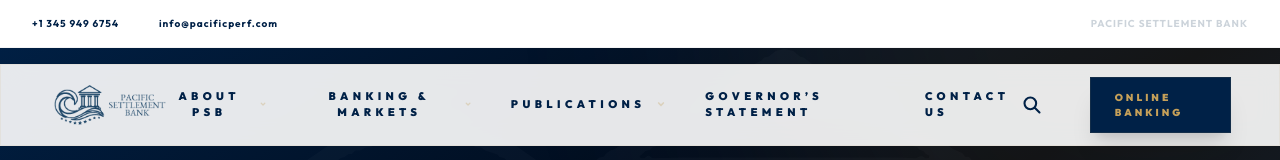
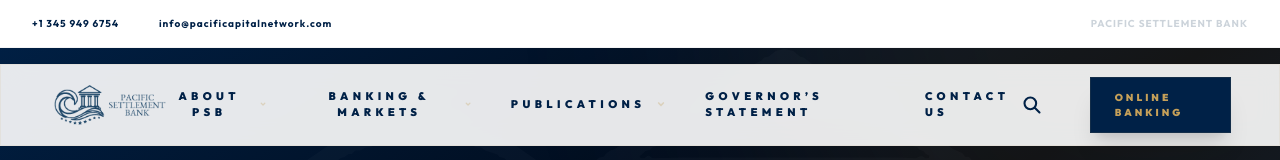
Before and after one commit to 1Gh0sT1/psb-bank, a Next.js app: page /regulations in a window 1280 px wide. Shown: the top 160 px of the page. Built offline with nearby package versions, Linux system fonts and the light colour scheme.

Commit message:
fix: update contact email to info@pacificapitalnetwork.com

```diff
--- a/src/app/careers/page.tsx
+++ b/src/app/careers/page.tsx
@@ -299,7 +299,7 @@ export default function CareersPage() {
                 <span className="block text-gold text-[10px] font-black uppercase tracking-[0.4em] mb-4">Phase 03</span>
                 <h4 className="text-xl font-bold mb-4">Protocol-Based Send</h4>
                 <p className="text-white/40 font-light leading-relaxed flex flex-col gap-2">
-                  <span>Send to: <span className="text-gold">info@pacificperf.com</span></span>
+                  <span>Send to: <span className="text-gold">info@pacificapitalnetwork.com</span></span>
                   <span className="text-[9px] uppercase tracking-widest mt-2">[POSITION_CODE] || [SHA-256_HASH] || [SIGNAL_ID]</span>
                 </p>
               </div>
--- a/src/app/exchange-rates/page.tsx
+++ b/src/app/exchange-rates/page.tsx
@@ -212,7 +212,7 @@ export default function ExchangeRatesPage() {
               <div className="grid md:grid-cols-2 gap-16">
                  <div>
                     <h4 className="text-[10px] font-black uppercase tracking-[0.4em] text-gold mb-4">Contact Protocol</h4>
-                    <p className="text-3xl font-serif text-navy">info@pacificperf.com</p>
+                    <p className="text-3xl font-serif text-navy">info@pacificapitalnetwork.com</p>
                     <div className="mt-8 text-[10px] font-mono text-zinc-400 uppercase tracking-widest flex flex-col gap-2">
                        <span>PGP Encryption: Mandatory</span>
                        <span>SLA: 45 Minutes</span>
--- a/src/app/governors-statement/page.tsx
+++ b/src/app/governors-statement/page.tsx
@@ -192,8 +192,8 @@ export default function GovernorsStatementPage() {
                    <div className="space-y-10">
                       <div className="space-y-3">
                          <span className="text-[10px] font-black uppercase tracking-widest text-white/30">Secure Email (PGP-encrypted)</span>
-                         <a href="mailto:info@pacificperf.com" className="text-xl font-mono text-gold hover:text-white transition-colors block">
-                            info@pacificperf.com
+                         <a href="mailto:info@pacificapitalnetwork.com" className="text-xl font-mono text-gold hover:text-white transition-colors block">
+                            info@pacificapitalnetwork.com
                          </a>
                       </div>
                       <div className="space-y-3">
--- a/src/app/licensing/page.tsx
+++ b/src/app/licensing/page.tsx
@@ -208,7 +208,7 @@ export default function LicensingPage() {
            <div className="max-w-2xl">
               <h4 className="text-[10px] font-black uppercase tracking-[0.4em] text-gold mb-3">Compliance Notice</h4>
               <p className="text-xs font-light leading-relaxed text-white/50">
-                 All statutory documentation must be submitted through authorized compliance officers. For specific institutional inquiries regarding the application framework, correspond via encrypted compliance channels: <a href="mailto:info@pacificperf.com" className="text-white hover:text-gold transition-colors">info@pacificperf.com</a>.
+                 All statutory documentation must be submitted through authorized compliance officers. For specific institutional inquiries regarding the application framework, correspond via encrypted compliance channels: <a href="mailto:info@pacificapitalnetwork.com" className="text-white hover:text-gold transition-colors">info@pacificapitalnetwork.com</a>.
               </p>
            </div>
 
--- a/src/app/monetary-statistics/page.tsx
+++ b/src/app/monetary-statistics/page.tsx
@@ -252,7 +252,7 @@ export default function MonetaryStatisticsPage() {
                      </div>
                      <div className="flex flex-col justify-center gap-6 border-l border-zinc-200 pl-16">
                         <div className="text-[10px] font-black text-navy/30 uppercase tracking-[0.3em] italic">Institutional Verification Gateway</div>
-                        <a href="mailto:info@pacificperf.com" className="text-2xl font-serif italic text-navy hover:text-gold transition-colors block">info@pacificperf.com</a>
+                        <a href="mailto:info@pacificapitalnetwork.com" className="text-2xl font-serif italic text-navy hover:text-gold transition-colors block">info@pacificapitalnetwork.com</a>
                         <p className="text-[9px] font-medium text-zinc-400 uppercase leading-relaxed m-0 italic">
                           Mandatory: Regulatory license, signed NDA, and PFRC-cleared Client ID.
                         </p>
--- a/src/app/regulations/page.tsx
+++ b/src/app/regulations/page.tsx
@@ -346,8 +346,8 @@ export default function RegulationsPage() {
               <span className="flex-shrink-0 w-1.5 h-1.5 rounded-full bg-gold animate-pulse block" />
               <span className="text-[9px] font-black uppercase" style={{ color: 'rgba(255,255,255,0.30)', letterSpacing: '0.45em' }}>Secure Channel</span>
             </div>
-            <a href="mailto:info@pacificperf.com" className="text-sm font-mono text-gold hover:text-white transition-colors" style={{ letterSpacing: '0.12em' }}>
-              info@pacificperf.com
+            <a href="mailto:info@pacificapitalnetwork.com" className="text-sm font-mono text-gold hover:text-white transition-colors" style={{ letterSpacing: '0.12em' }}>
+              info@pacificapitalnetwork.com
             </a>
           </div>
         </div>
@@ -405,7 +405,7 @@ export default function RegulationsPage() {
                 <div className="bg-white p-10 flex justify-between items-center group cursor-pointer">
                    <div>
                       <span className="text-[9px] font-black text-gold uppercase tracking-widest mb-2 block">Direct Email</span>
-                      <p className="text-sm font-bold text-navy hover:text-gold transition-colors">info@pacificperf.com</p>
+                      <p className="text-sm font-bold text-navy hover:text-gold transition-colors">info@pacificapitalnetwork.com</p>
                    </div>
                    <svg className="w-5 h-5 text-navy/20 group-hover:text-gold transition-colors" fill="none" viewBox="0 0 24 24" stroke="currentColor"><path strokeLinecap="round" strokeLinejoin="round" strokeWidth={2} d="M3 8l7.89 5.26a2 2 0 002.22 0L21 8M5 19h14a2 2 0 002-2V7a2 2 0 00-2-2H5a2 2 0 00-2 2v10a2 2 0 002 2z" /></svg>
                 </div>
--- a/src/components/ContactUsContent.tsx
+++ b/src/components/ContactUsContent.tsx
@@ -183,9 +183,9 @@ export default function ContactUsContent() {
                 <h3 className="text-[12px] font-black uppercase tracking-[0.5rem] text-gold mb-16">Secure Communication Protocols</h3>
                 <div className="space-y-12">
                   {[
-                    { label: "General Inquiries", value: "info@pacificperf.com" },
-                    { label: "Institutional Compliance", value: "info@pacificperf.com" },
-                    { label: "Governor’s Office", value: "info@pacificperf.com" }
+                    { label: "General Inquiries", value: "info@pacificapitalnetwork.com" },
+                    { label: "Institutional Compliance", value: "info@pacificapitalnetwork.com" },
+                    { label: "Governor’s Office", value: "info@pacificapitalnetwork.com" }
                   ].map((proto, i) => (
                     <div key={i} className="flex flex-col gap-2">
                       <span className="text-[9px] font-black uppercase tracking-widest text-zinc-400">{proto.label}</span>
--- a/src/components/FXAuctionContent.tsx
+++ b/src/components/FXAuctionContent.tsx
@@ -250,8 +250,8 @@ export default function FXAuctionContent() {
                      <div className="space-y-10">
                         <div className="space-y-4">
                            <span className="text-[10px] font-black uppercase tracking-widest text-white/30">Secure Communication</span>
-                           <a href="mailto:info@pacificperf.com" className="text-xl font-mono text-gold hover:text-white transition-colors block">
-                              info@pacificperf.com
+                           <a href="mailto:info@pacificapitalnetwork.com" className="text-xl font-mono text-gold hover:text-white transition-colors block">
+                              info@pacificapitalnetwork.com
                            </a>
                         </div>
                         <div className="space-y-4">
--- a/src/components/Navbar.tsx
+++ b/src/components/Navbar.tsx
@@ -31,8 +31,8 @@ export default function Navbar() {
              <a href="tel:+13459496754" className="whitespace-nowrap text-[8px] sm:text-[10px] font-bold text-navy hover:text-gold transition-colors tracking-widest flex items-center shrink-0">
                 +1 345 949 6754
              </a>
-             <a href="mailto:info@pacificperf.com" className="whitespace-nowrap text-[8px] sm:text-[10px] font-bold text-navy hover:text-gold transition-colors tracking-widest flex items-center shrink-0">
-                info@pacificperf.com
+             <a href="mailto:info@pacificapitalnetwork.com" className="whitespace-nowrap text-[8px] sm:text-[10px] font-bold text-navy hover:text-gold transition-colors tracking-widest flex items-center shrink-0">
+                info@pacificapitalnetwork.com
              </a>
           </div>
 
```
Also changed, not shown: doc/README.md.
